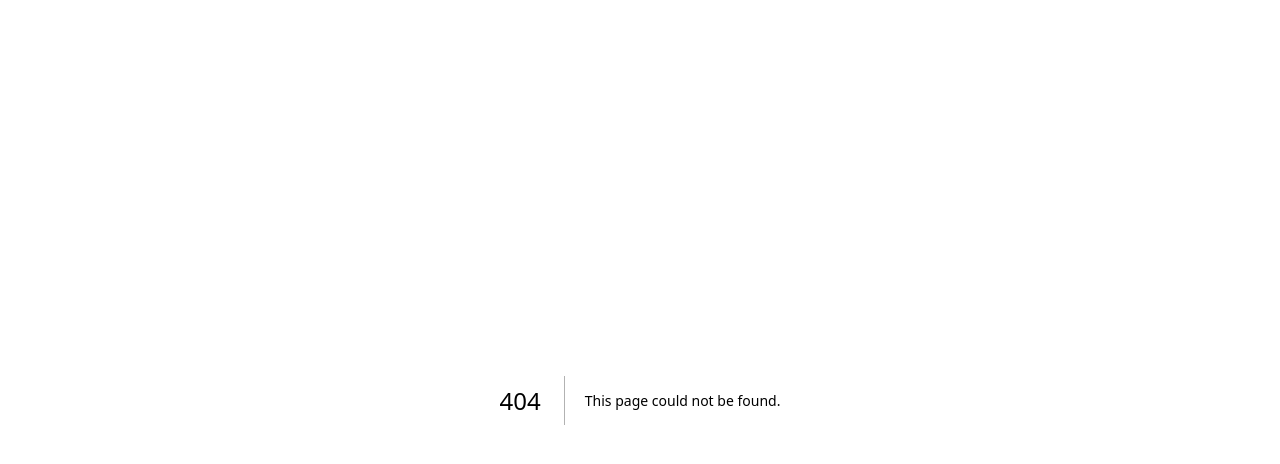
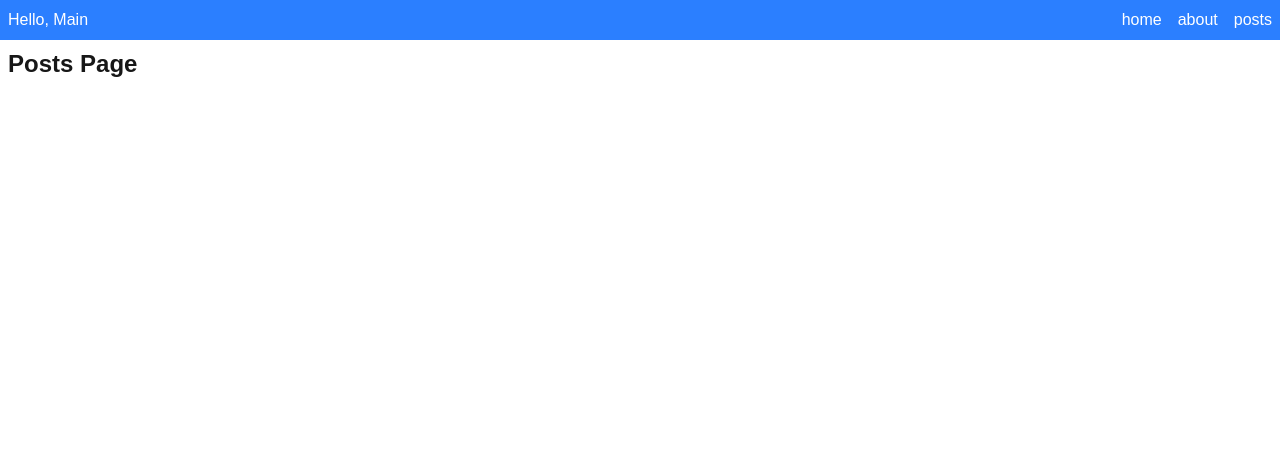
Before and after one commit to Laterat/alx-project-0x02-setup, a Next.js app in the folder alx-project-0x02/: page /posts in a window 1280 px wide. Before the commit this address had no page. Shown: the top 464 px of the page. Built offline with nearby package versions, Linux system fonts and the light colour scheme.

Commit message:
posts page

```diff
--- a/alx-project-0x02/components/layout/Header.tsx
+++ b/alx-project-0x02/components/layout/Header.tsx
@@ -10,6 +10,7 @@ const Header: React.FC = () =>{
                   <div className='flex items-center space-x-4'>
                       <Link  className="hover:underline" href="/home">home</Link>
                       <Link className="hover:underline" href="/about">about</Link>
+                      <Link className="hover:underline" href="/posts">posts</Link>
                   </div>
 
               </div>
--- /dev/null
+++ b/alx-project-0x02/pages/posts.tsx
@@ -0,0 +1,15 @@
+import Header from "@/components/layout/Header"
+
+const Posts: React.FC=()=>{
+    return(
+        <>
+           <Header/>
+           <div className="p-2">
+                 <h1 className="text-2xl font-semibold">Posts Page</h1>
+           </div>
+
+        </>
+    );
+}
+
+export default Posts;
```
